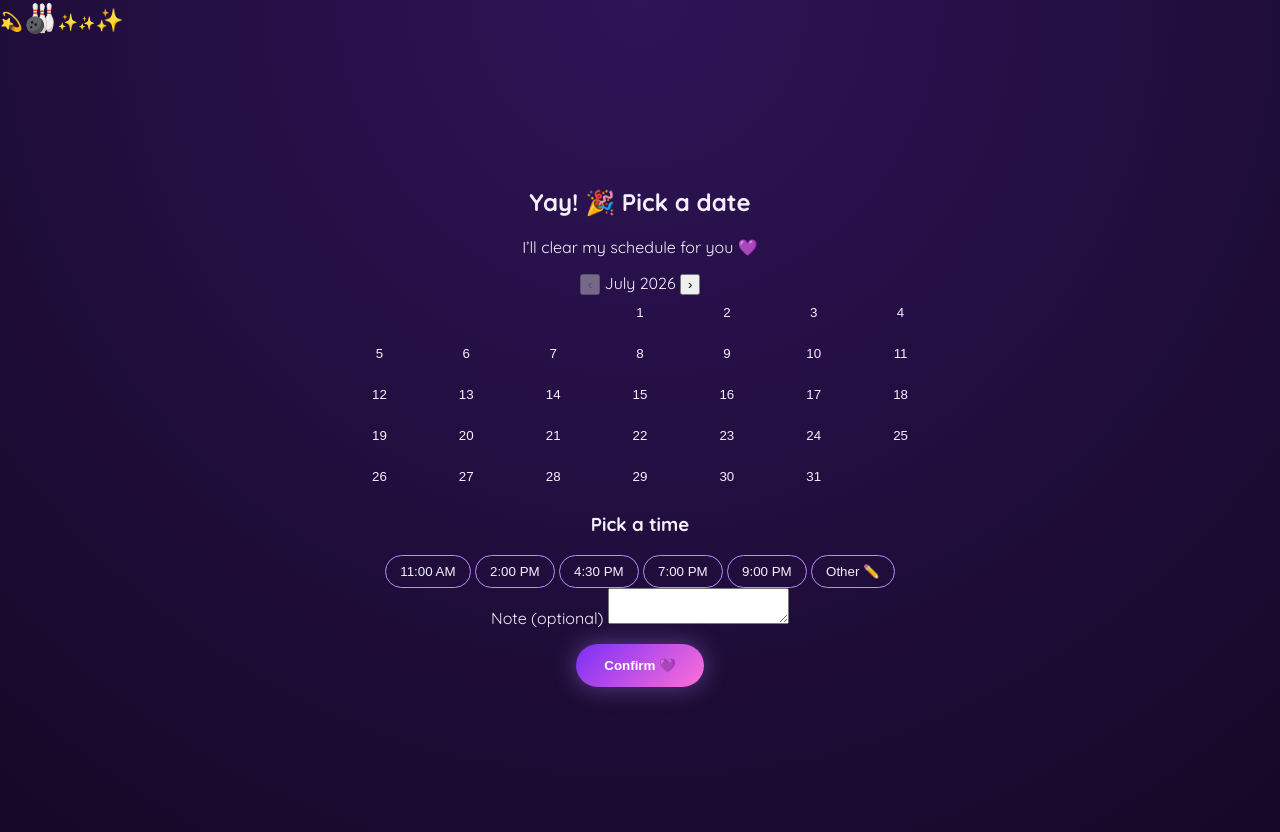
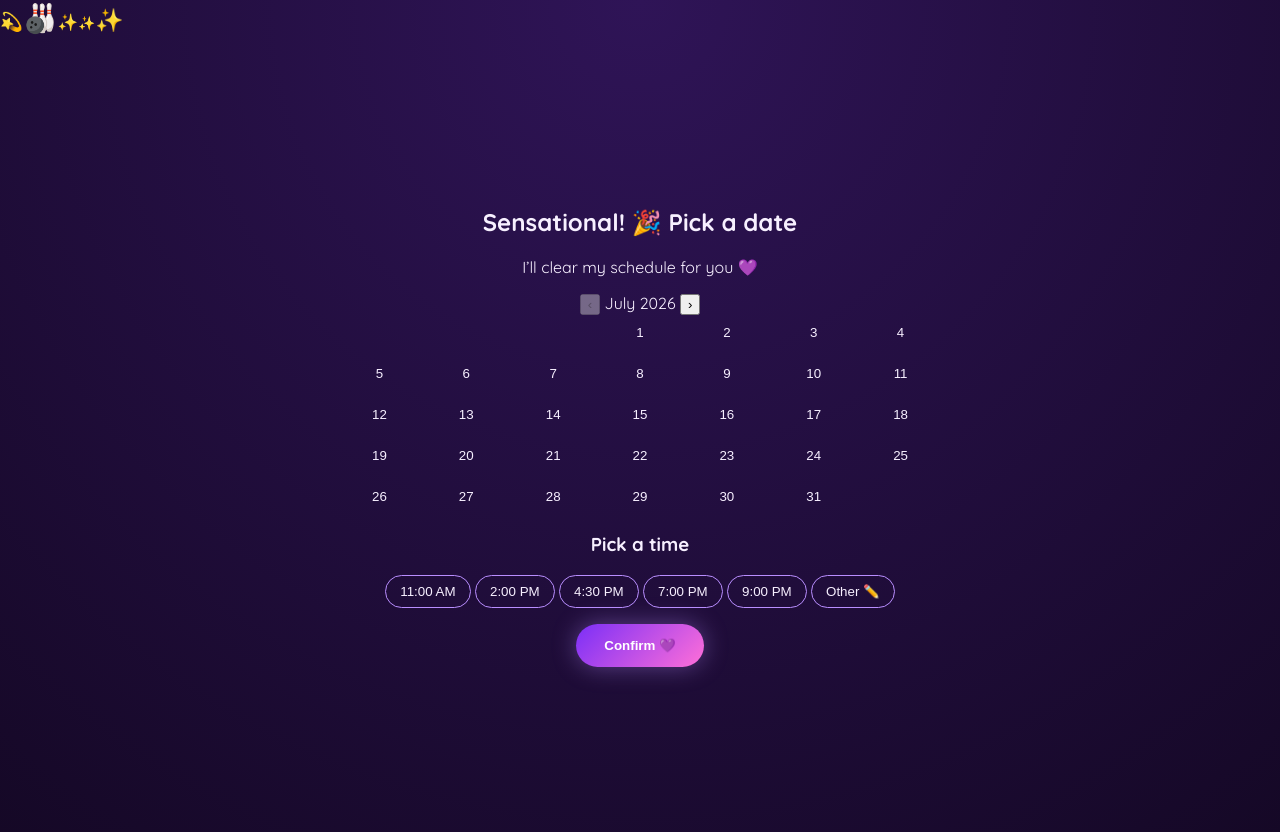
Before and after one commit to Mdeva23/bowling-invite, a plain HTML site: page index.html in a window 1280 px wide. Both pictures are taken after a click on the button "Yes! Let's go 🎳". Drawn offline with nearby package versions, Linux system fonts and the light colour scheme.

Commit message:
Made some changes

```diff
--- a/index.html
+++ b/index.html
@@ -55,7 +55,7 @@
 
     <!-- SCREEN 2 -->
     <section id="confirm-screen" class="screen">
-      <h2 class="section-title">Yay! 🎉 Pick a date</h2>
+      <h2 class="section-title">Sensational! 🎉 Pick a date</h2>
       <p class="section-subtitle">I’ll clear my schedule for you 💜</p>
 
       <div class="picker-card">
@@ -86,10 +86,10 @@
           <input id="custom-time" type="time" class="custom-time hidden">
         </div>
 
-        <div class="note-wrap">
+        <!-- <div class="note-wrap">
           <label class="time-title">Note (optional)</label>
           <textarea id="note" rows="2"></textarea>
-        </div>
+        </div> -->
 
         <p id="selection-summary" class="selection-summary"></p>
 
```
